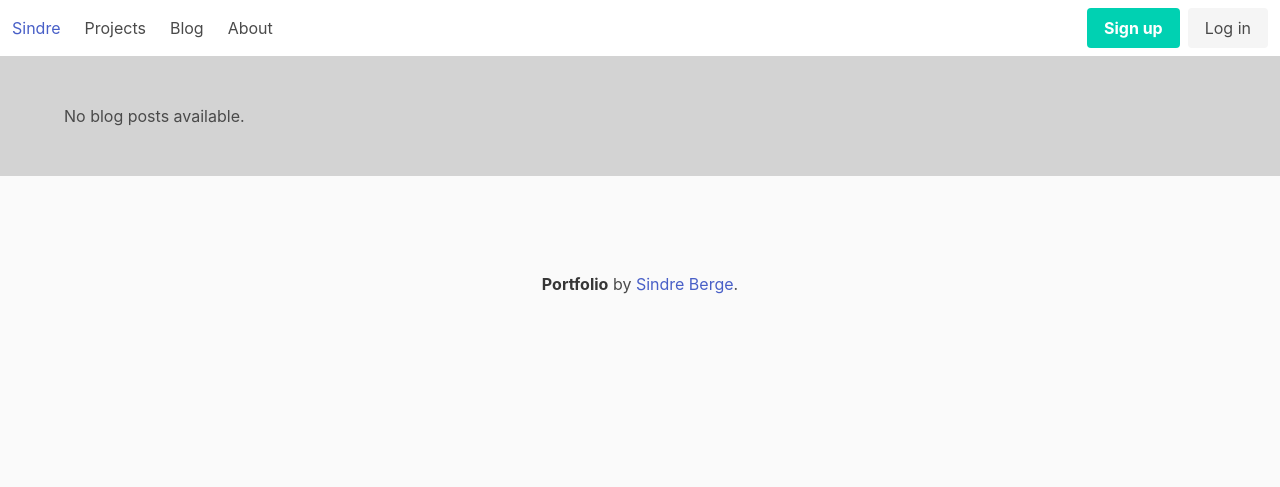
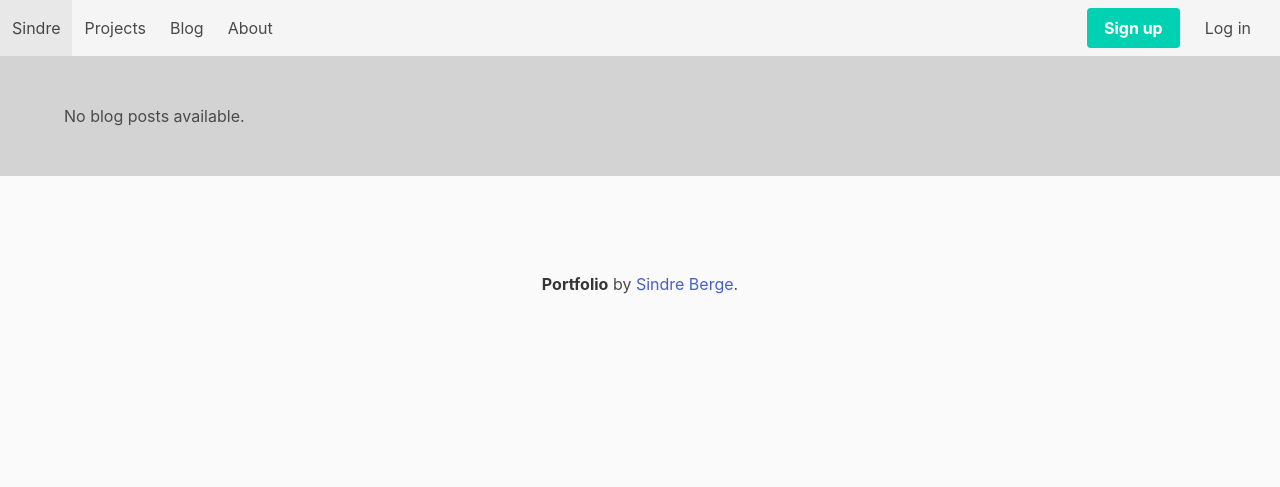
Before and after one commit to BeeTwenty/portfolio, a Django app: page /blog/ in a window 1280 px wide. Shown: the top 487 px of the page. Run offline with Django 5.2, Linux system fonts and the light colour scheme; data that the repository does not hold is empty.

Commit message:
Update base.html
nav and footer color

```diff
--- a/core/templates/base.html
+++ b/core/templates/base.html
@@ -10,7 +10,7 @@
 </head>
 <body bgColor="#d3d3d3">
     {% block navbar %}
-    <nav class="navbar" bgColor="#c6c6c6" role="navigation" aria-label="main navigation">
+    <nav class="navbar is-light"  role="navigation" aria-label="main navigation">
         <div class="navbar-brand">
             <a class="navbar-item" href="{% url 'home' %}">
                 Sindre
@@ -65,7 +65,7 @@
     {% endblock %}
 
     {% block footer %}
-    <div class="footer" bgColor="#c6c6c6">
+    <div class="footer is-light" >
         <footer class="footer">
             <div class="content has-text-centered">
               <p>
```
